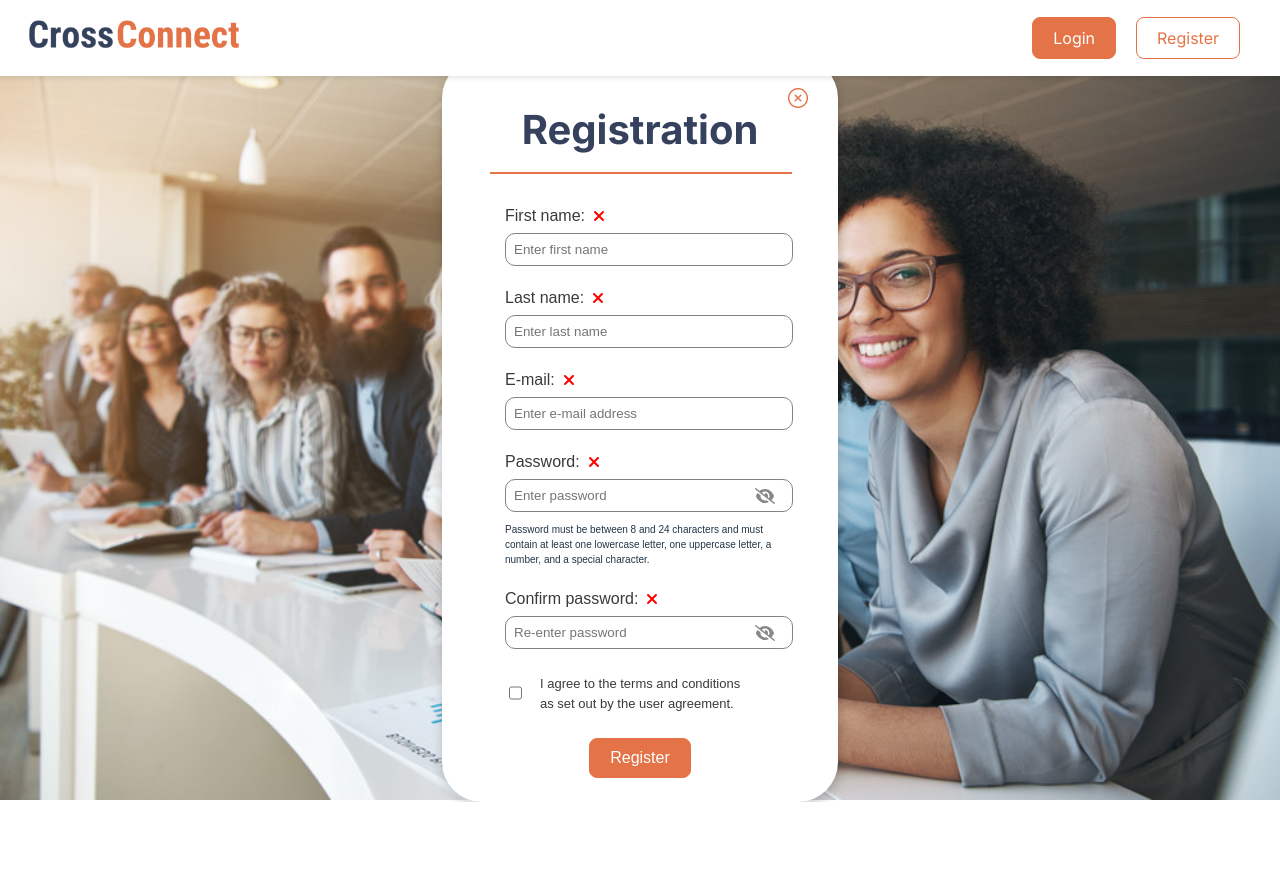
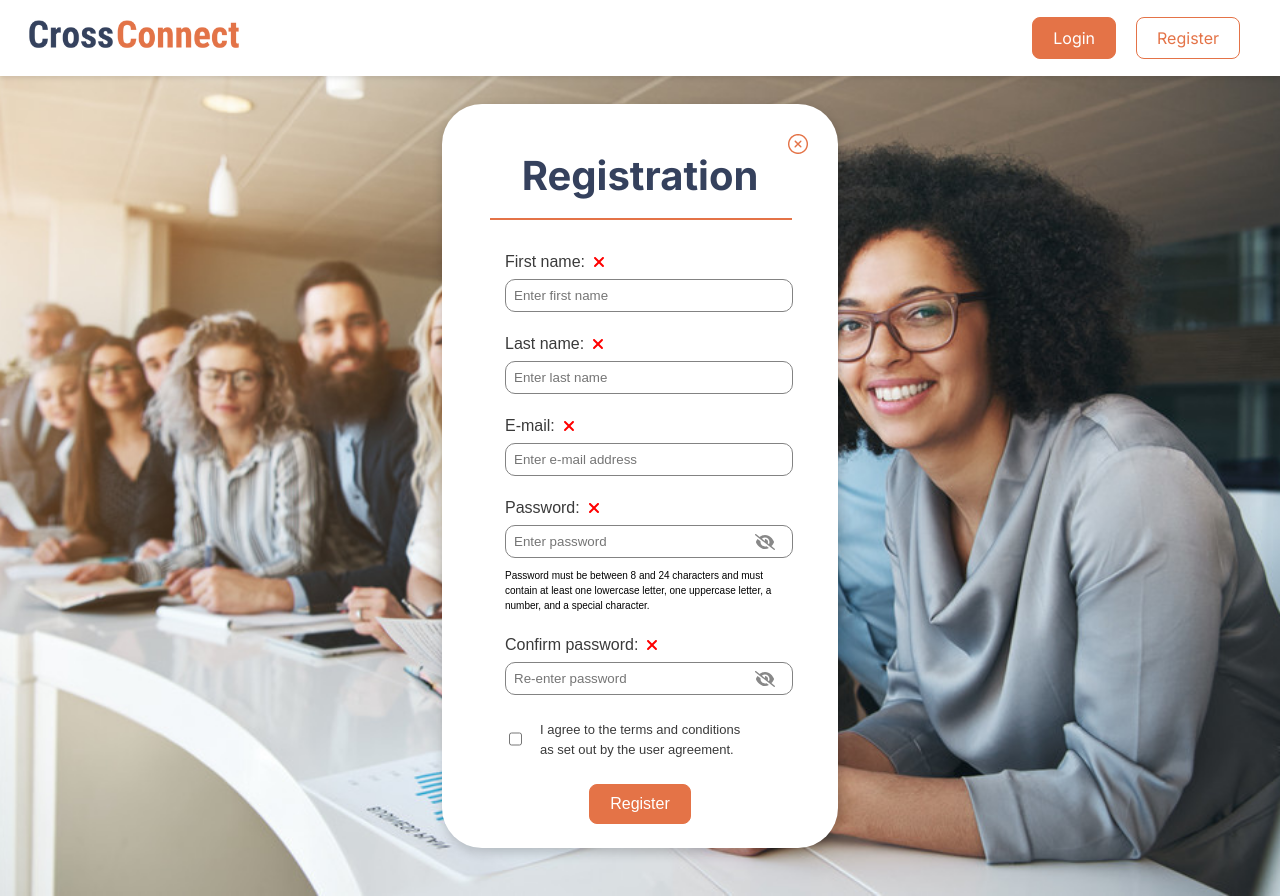
Before and after one commit to ToryHricisakova/Technical_Interaction_Design_Group8, a React (Vite) app: page /register in a window 1280 px wide. Before the commit the page ends 802 px from the top, so only its background shows below. Built offline with nearby package versions, Linux system fonts and the light colour scheme.

Commit message:
Add styled components to onboarding2, move common elements to separate file

```diff
--- a/src/Components/LogInForm.jsx
+++ b/src/Components/LogInForm.jsx
@@ -25,7 +25,7 @@ const LogInForm = ({ setIsLoggedIn }) => {
         </Link>
         <h2 style={styles.title}>Welcome Back</h2>
         {/* <div style={styles.lineSeparator}></div> */}
-        <HorizontalLine width="400px"/>
+        <HorizontalLine width="100%"/>
         <div style={styles.fieldContainer}>
           <label htmlFor="email" style={styles.label}>Email</label>
           <input
--- a/src/Components/Welcomebar.jsx
+++ b/src/Components/Welcomebar.jsx
@@ -31,7 +31,7 @@ const styles = {
         display: "flex",
         justifyContent: "space-between",
         alignItems: "center",
-        padding: "10px 20px",
+        padding: "10px 20px", // 10px 20px originally
         width: "100vw",
         boxSizing: "border-box",
         backgroundColor: "#ffffff",
--- a/src/Pages/Onboarding1.jsx
+++ b/src/Pages/Onboarding1.jsx
@@ -103,48 +103,7 @@ const Onboarding1 = () => {
 
 export default Onboarding1;
 
-//Styling
-// const Container = styled.div`
-//   display: flex;
-//   align-items: center;
-//   justify-content: center;
-//   min-height: 100vh;
-//   height: 100vh;
-//   width: 100vw;
-//   position: relative;
-// `
-// const Form = styled.form`
-//   background-color: rgba(245, 245, 245, 1);
-//   border-radius: 20px;
-//   padding: 45px;
-//   width: 550px;
-//   position: relative;
-//   text-align: left;
-//   box-shadow: 0 4px 8px rgba(0, 0, 0, 0.1);
-// `
-// const MainTitle = styled.h1`
-//   font-size: 2em;
-//   margin: 0 0 10px 0;
-//   color: #35415D;
-//   font-family: Inter, sans-serif;
-//   font-weight: bold;
-// `
-// const Paragraph = styled.div`
-//   font-size: 1em;
-//   margin: 10px 0;
-//   line-height: 1.5;
-//   color: #333;
-// `
-// const Boldparagraph = styled.div`
-//   font-size: 1em;
-//   margin: 10px 0;
-//   line-height: 1.5;
-//   color: #333;
-//   font-weight: bold;
-// `
-// const Section = styled.div`
-//   margin: 20px 0 10px 0;
-// `
+// Styling
 const InfoBlock = styled.div`
   padding-bottom: 15px;
   border-radius: 20px;
@@ -157,11 +116,12 @@ const RadioButton = styled.div`
 `
 const BioText = styled.textarea`
   background-color: white;
-  padding: 5px;
+  padding: 15px;
   width: 100%;
   resize: none;
   color: black;
   margin-bottom: 1rem;
+  box-sizing: border-box; // Prevents box from expanding when extra padding is added.
 `
 const CalenderContainer = styled.div`
   display: flex;
@@ -181,10 +141,9 @@ const NextButton = styled(Link)`
   display: flex;
   justify-content: flex-end;
   margin-bottom: 1rem;
-`;
-
+`
 const CalendarIcon = styled(FontAwesomeIcon)`
   transform: translateY(-8%);
   margin-left: 5px;
   color: #424242;
-`;
+`
--- a/src/Pages/Onboarding2.jsx
+++ b/src/Pages/Onboarding2.jsx
@@ -4,10 +4,11 @@ import "react-datepicker/dist/react-datepicker.css";
 import PrimaryButton from "../Components/PrimaryButton";
 import SecondaryButton from "../Components/SecondaryButton";
 import TypeAhead from "../Components/TypeAhead";
-import Tag from "../Components/Tag";
 import fields from "../MediaFiles/fields";
 import { Link } from "react-router-dom";
 import skills from "../MediaFiles/skills";
+import styled from "styled-components";
+import { Container, Form, MainTitle, Paragraph, Boldparagraph, Section } from "../onboardingCSS";
 
 const Onboarding2 = ({ setIsLoggedIn }) => {
 
@@ -16,18 +17,18 @@ const Onboarding2 = ({ setIsLoggedIn }) => {
   };
 
   return (
-    <div style={styles.container}>
-      <form style={styles.form} >
-        <h1 style={styles.mainTitle}>Customize Profile - Career Fields</h1>
+    <Container>
+      <Form>
+        <MainTitle>Customize Profile - Career Fields</MainTitle>
         <HorizontalLine />
-        <div style={styles.section}>
-          <div style={styles.boldparagraph}>Field of work/study</div>
-          <div style={styles.paragraph}>
+        <Section>
+          <Boldparagraph>Field of work/study</Boldparagraph>
+          <Paragraph>
             Add the professional fields that you are working or studying in. The
             fields you add will help others to find you based on your combination of
             areas of expertise.
-          </div>
-          <div className="Fields" style={styles.typeAhead}>
+          </Paragraph>
+          <TypeAheadWrapper>
             {
               <TypeAhead
                 items={fields}
@@ -35,20 +36,19 @@ const Onboarding2 = ({ setIsLoggedIn }) => {
                 tagType="field"
               />
             }
-          </div>
-          {/* <div className="addedFields">
-            <div style={styles.boldparagraph}>Added fields:</div>
-          </div> */}
-        </div>
-        <hr style={styles.dividerLine}/>
-        <div style={styles.section}>
-          <div style={styles.boldparagraph}>Skills</div>
-          <div style={styles.paragraph}>
+          </TypeAheadWrapper>
+        </Section>
+
+        <DividerLine/>
+
+        <Section>
+          <Boldparagraph>Skills</Boldparagraph>
+          <Paragraph>
             Add tags to your profile to showcase your skills in different areas. The
             more detailed you are, the more likely you are to find relevant
             connections and posts on the site.
-          </div>
-          <div className="Skills" style={styles.typeAhead}>
+          </Paragraph>
+          <TypeAheadWrapper>
             {
               <TypeAhead
                 items={skills}
@@ -56,89 +56,35 @@ const Onboarding2 = ({ setIsLoggedIn }) => {
                 tagType="skill"
               />
             }
-          </div>
-          {/* <div className="addedSkills">
-            <div style={styles.boldparagraph}>Added skills:</div>
-          </div> */}
-        </div>
+          </TypeAheadWrapper>
+        </Section>
 
-        <div style={styles.buttons}>
+        <Buttons>
           <Link to="/onboarding1">
             <SecondaryButton>Back</SecondaryButton>
           </Link>
           <Link to="/profile">
-            <PrimaryButton onClick={handleFinish} >Finish</PrimaryButton>
+            <PrimaryButton onClick={handleFinish}>Finish</PrimaryButton>
           </Link>
-          {/*<PrimaryButton onClick={handleFinish} style={styles.nextButton}>
-            Finish
-          </PrimaryButton>*/}
-        </div>
+        </Buttons>
         <HorizontalLine />
-      </form>
-    </div>
+      </Form>
+    </Container>
   );
 };
 
 export default Onboarding2;
 
 //Styling
-const styles = {
-  container: {
-    display: 'flex',
-    alignItems: 'center',
-    justifyContent: 'center',
-    minHeight: "100vh",
-    height: '100vh',
-    width: '100vw',
-    position: 'relative',
-  },
-  form: {
-    backgroundColor: "rgba(245, 245, 245, 1)",
-    borderRadius: "20px",
-    padding: "45px",
-    width: "550px",
-    position: "absolute",
-    textAlign: "left",
-    boxShadow: "0 4px 8px rgba(0, 0, 0, 0.1)",
-  },
-  mainTitle: {
-    fontSize: "2em",
-    margin: "0 0 10px 0",
-    color: "#35415D",
-    fontFamily: "Inter, sans-serif",
-    fontWeight: "bold",
-  },
-  paragraph: {
-    fontSize: "1em",
-    margin: "10px 0",
-    lineHeight: "1.5",
-    color: "#333",
-  },
-  boldparagraph: {
-    fontSize: "1em",
-    margin: "10px 0",
-    lineHeight: "1.5",
-    color: "#333",
-    fontWeight: "bold",
-  },
-    section: {
-    margin: "20px 0 10px 0",
-  },
-  biotext: {
-    width: "100%",
-    color: "black",
-    fontFamily: "Inter, sans-serif",
-  },
-  buttons: {
-    display: "flex",
-    justifyContent: "space-between",
-    marginBottom: "1rem",
-  },
-  typeAhead: {
-    padding: "0 0 30px 0",
-  },
-  dividerLine: {
-    border: "1px solid #dbdbdb",
-    marginBottom: "30px",
-  },
-};
+const Buttons = styled.div`
+  display: flex;
+  justify-content: space-between;
+  margin-bottom: 1rem;
+  `
+const TypeAheadWrapper = styled.div`
+  padding: 0 0 30px 0;
+  `
+const DividerLine = styled.hr`
+  border: 1px solid #dbdbdb;
+  margin-bottom: 30px;
+`
--- a/src/Pages/Registration.jsx
+++ b/src/Pages/Registration.jsx
@@ -1,10 +1,11 @@
 import React from 'react';
 import RegistrationForm from '../Components/RegistrationForm';
 import backgroundImage from '../MediaFiles/FrontpageBackground.png';
+import { Page } from '../SharedCSS';
 
 const Registration = () => {
   return (
-    <div style={styles.registration}>
+    <Page>
       <RegistrationForm />
       {/* <Router>
             <Routes>
@@ -15,35 +16,38 @@ const Registration = () => {
 
         </Router>
       */}
-    </div>
+    </Page>
   );
 };
 
 const styles = {
-  registration: {
-    display: 'flex',
-    justifyContent: 'center',
-    alignItems: 'center',
-    height: '100vh',
-    width: '100vw',
-    backgroundImage: `url(${backgroundImage})`,
-    backgroundSize: 'cover',
-    backgroundPosition: 'center',
-    position: 'relative',
-  },
-  form: {
-      display: 'flex',
-      flexDirection: 'column',
-      alignItems: 'center',
-      padding: '30px',
-      width: '100%',
-      maxWidth: '700px',
-      borderRadius: '20px',
-      boxShadow: '0 4px 8px rgba(0, 0, 0, 0.1)',
-      backgroundColor: '#FFFFFF',
-      marginTop: '20px', // Add top margin
-      marginBottom: '20px', // Add bottom margin
-  },
+
+  // Styling moved to sharedCSS.jsx
+  // registration: {
+  //   display: 'flex',
+  //   justifyContent: 'center',
+  //   alignItems: 'center',
+  //   width: '100vw',
+  //   backgroundImage: `url(${backgroundImage})`,
+  //   backgroundSize: 'cover',
+  //   backgroundPosition: 'center',
+  //   position: 'relative',
+  //   padding: '50px 0 30px 0',
+  //   minHeight: "100vh",
+  // },
+  // form: {
+  //     display: 'flex',
+  //     flexDirection: 'column',
+  //     alignItems: 'center',
+  //     padding: '30px',
+  //     width: '100%',
+  //     maxWidth: '700px',
+  //     borderRadius: '20px',
+  //     boxShadow: '0 4px 8px rgba(0, 0, 0, 0.1)',
+  //     backgroundColor: '#FFFFFF',
+  //     marginTop: '20px', // Add top margin
+  //     marginBottom: '20px', // Add bottom margin
+  // },
 };
 
 export default Registration;
--- a/src/Registration.css
+++ b/src/Registration.css
@@ -11,7 +11,6 @@
     position: relative;
     padding-left: 3rem;
     padding-right: 3rem;
-    margin-top: 60px;
   }
 
   .RegistrationForm h1 {
--- /dev/null
+++ b/src/SharedCSS.jsx
@@ -0,0 +1,18 @@
+import styled from "styled-components";
+import backgroundImage from './MediaFiles/FrontpageBackground.png';
+
+// Container for everything but the navbar:
+export const Page = styled.div`
+    display: flex;
+    justify-content: center;
+    align-items: center;
+    width: 100vw;
+    position: relative;
+    padding: 76px 0 20px 0;
+    min-height: 100vh;
+    overflow-x: hidden;
+
+    background-image: url(${backgroundImage});
+    background-size: cover;
+    background-position: center;
+`
--- a/src/index.css
+++ b/src/index.css
@@ -55,7 +55,7 @@ button:focus-visible {
   outline: 4px auto -webkit-focus-ring-color;
 }
 
-@media (prefers-color-scheme: light) {
+/* @media (prefers-color-scheme: light) {
   :root {
     color: #213547;
     background-color: #ffffff;
@@ -66,4 +66,4 @@ button:focus-visible {
   button {
     background-color: #f9f9f9;
   }
-}
+} */
```
Also changed, not shown: src/Pages/Onboarding3.jsx (deleted, +0 -12 lines).
